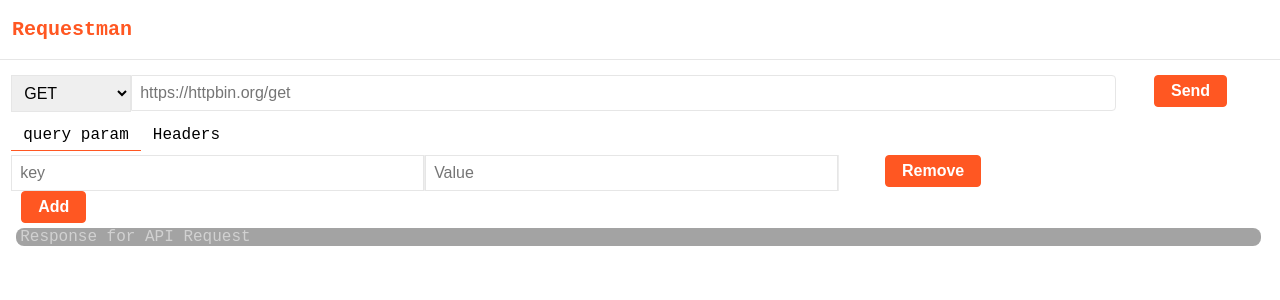
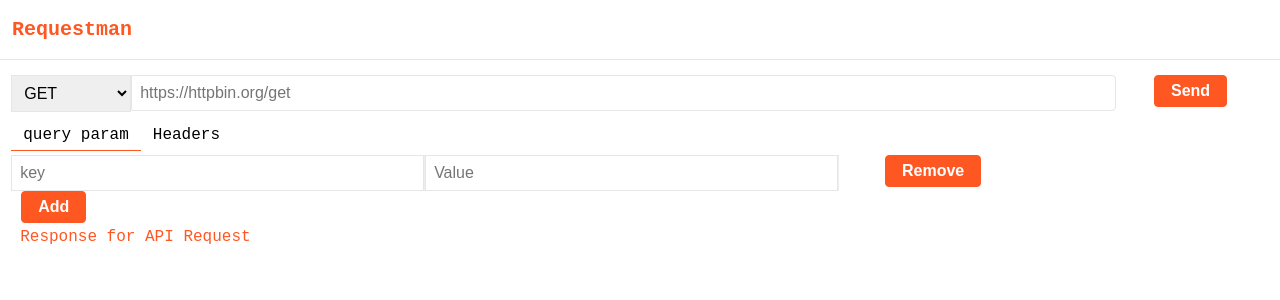
Before and after one commit to arunahuja94/requestman, a React (Create React App) app: page / in a window 1280 px wide. Shown: the top 300 px of the page. Built offline with nearby package versions, Linux system fonts and the light colour scheme.

Commit message:
Ui changes

```diff
--- a/src/components/ResponseCard.js
+++ b/src/components/ResponseCard.js
@@ -6,7 +6,7 @@ import "ace-builds/src-noconflict/theme-solarized_dark";
 import "../styles/ResponseCard.css"
 
 const ResponseCard = (data) => {
-    const width = 650;
+    const width = '100%';
     const height = 380;
 
     return (
@@ -14,7 +14,7 @@ const ResponseCard = (data) => {
             <div className="responseContainer">
                 <AceEditor
                     mode="json"
-                    theme="solarized_dark"
+                    theme="github"
                     name="api-response"
                     fontSize={14}
                     wrapEnabled={true}
--- a/src/styles/MainWrapper.css
+++ b/src/styles/MainWrapper.css
@@ -33,10 +33,8 @@
 .MainWrapper .response {
     text-align: left;
     margin: 5px;
-    background-color: var(--bg-dark-color);
-    color: var(--fg-color);
-    font-family: Roboto Mono,monospace;
-    border-radius: 8px;
+    /* background-color: var(--bg-dark-color);
+    color: var(--fg-color); */
 }
 
 .MainWrapper .output {
@@ -83,7 +81,7 @@
 
 .MainWrapper label {
     padding: 4px;
-    color: var(--fg-light-color);
+    color: #ff5724;
 }
 
 .MainWrapper .method {
@@ -108,8 +106,9 @@
 }
 
 .MainWrapper .ace_content{
-    background-color: var(--bg-dark-color)
+    /* background-color: var(--bg-dark-color) */
 }
+
 .form-container {
     display: flex;
 }
--- a/src/styles/Response.css
+++ b/src/styles/Response.css
@@ -1,9 +1,13 @@
 .ResponseWrapper{
-  background-color: var(--bg-dark-color);
-  border-radius: 8px;
+  /* background-color: var(--bg-dark-color);
+  border-radius: 8px; */
+}
+.MainWrapper .ace_gutter {
+  /* background: #ff5722 !important;
+  color: #ffffff !important; */
 }
   .headers {
-      background-color: var(--bg-dark-color);
+      /* background-color: var(--bg-dark-color); */
       border-radius: 8px;
       margin: 5px;
       padding: 15px;
--- a/src/styles/ResponseCard.css
+++ b/src/styles/ResponseCard.css
@@ -1,7 +1,7 @@
 
 .ResponseCardWrapper{
-background-color: var(--bg-dark-color);
-border-radius: 8px;
+/* background-color: var(--bg-dark-color);
+border-radius: 8px; */
 }
 .responseContainer {
     padding-left: 20px;
@@ -11,6 +11,6 @@ border-radius: 8px;
 }
 
 #api-response {
-    border-radius: 10px;
-    background-color: var(--bg-dark-color);
+    /* border-radius: 10px; */
+    /* background-color: #fff */
 }
```
